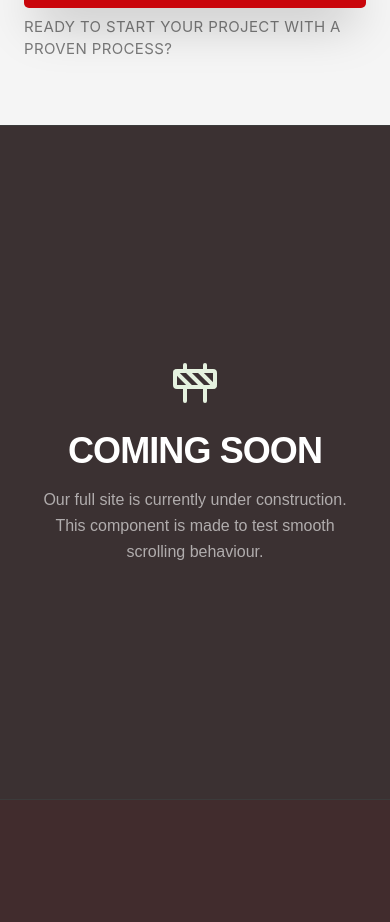
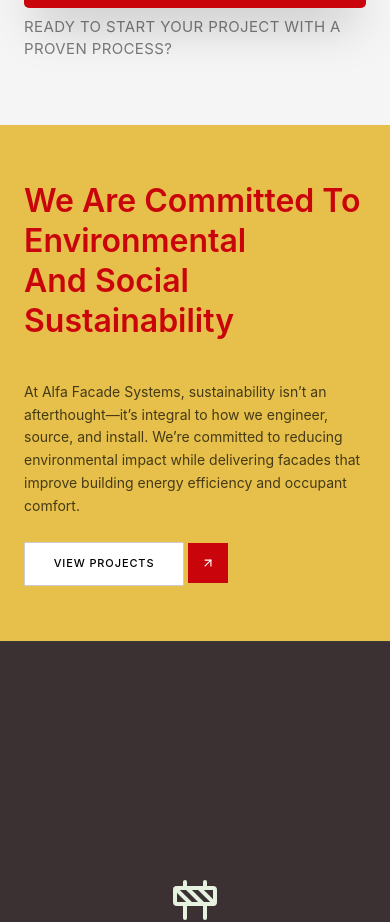
Before and after one commit to x64Mayank/client-site-01, a React (Vite) app: page / in a window 390 px wide. Shown: the part 5620-6542 px from the top of the page. Built offline with nearby package versions, Linux system fonts and the light colour scheme.

Commit message:
feat: add Sustainability section with animated CTA button

```diff
--- a/src/App.jsx
+++ b/src/App.jsx
@@ -11,6 +11,7 @@
 
 import About from './sections/About';
 import HowWeWork from './sections/HowWeWork';
+import Sustainability from './sections/Sustainability';
 
 function App() {
   return (
@@ -22,6 +23,7 @@
           <About />
           <FacadeSection />
           <HowWeWork />
+          <Sustainability />
 
           {/* Site Under Construction Section */}
           <section className="h-[80vh] flex flex-col items-center justify-center bg-brand-dark relative overflow-hidden border-y border-white/5">
--- /dev/null
+++ b/src/sections/Sustainability.jsx
@@ -0,0 +1,71 @@
+import React from "react";
+import { ArrowUpRight } from "lucide-react";
+import { motion } from "framer-motion";
+
+const SustainabilitySection = () => {
+  return (
+    <section className="w-full bg-[#E6C04A] px-6 lg:px-16 py-14 relative">
+
+      {/* CONTENT */}
+      <div className="max-w-[1400px] mx-auto grid grid-cols-1 lg:grid-cols-2 gap-10 items-center">
+
+        {/* LEFT */}
+        <h2 className="text-[#C9050B] text-[32px] lg:text-[48px] font-semibold leading-tight max-w-[600px]">
+          We Are Committed To Environmental
+          <br />
+          And Social Sustainability
+        </h2>
+
+        {/* RIGHT */}
+        <div className="flex flex-col gap-6 max-w-[520px]">
+          <p className="text-[14px] text-black/70 leading-relaxed">
+            At Alfa Facade Systems, sustainability isn’t an afterthought—it’s
+            integral to how we engineer, source, and install. We’re committed
+            to reducing environmental impact while delivering facades that
+            improve building energy efficiency and occupant comfort.
+          </p>
+
+          {/* BUTTON */}
+          <motion.div
+            initial={{ opacity: 0, y: 20 }}
+            whileInView={{ opacity: 1, y: 0 }}
+            viewport={{ once: true }}
+            transition={{ duration: 0.8, ease: "easeOut", delay: 0.2 }}
+            className="flex items-center"
+          >
+            <a href="#projects" className="inline-flex flex-row items-center group">
+
+              {/* Text box */}
+              <div className="relative flex flex-col items-center justify-center w-[160px] md:w-[180px] xl:w-[193px] px-[28px] md:px-[34px] xl:px-[37px]">
+
+                {/* Border + hover fill */}
+                <div className="absolute left-0 top-[0.5px] w-full h-[44px] md:h-[50px] xl:h-[52.5px] bg-white border border-black/20 overflow-hidden group-hover:border-[#C9050B] transition-colors duration-500">
+
+                  {/* Fill animation */}
+                  <div className="absolute inset-0 bg-[#C9050B] transform scale-x-0 group-hover:scale-x-100 origin-left transition-transform duration-500 ease-[cubic-bezier(0.19,1,0.22,1)]" />
+                </div>
+
+                {/* Text */}
+                <span className="relative z-10 text-[11px] md:text-[12px] xl:text-[13px] font-medium uppercase tracking-[0.08em] text-black leading-[44px] md:leading-[50px] xl:leading-[53px] transition-colors duration-500 group-hover:text-white whitespace-nowrap">
+                  VIEW PROJECTS
+                </span>
+              </div>
+
+              {/* Icon */}
+              <div className="pl-[4px] md:pl-[5px] xl:pl-[6px]">
+                <div className="bg-[#C9050B] w-[40px] h-[40px] md:w-[48px] md:h-[48px] xl:w-[55px] xl:h-[55px] flex items-center justify-center">
+                  <ArrowUpRight className="text-white w-[14px] h-[14px] md:w-[17px] md:h-[17px] xl:w-5 xl:h-5 transition-transform duration-500 ease-[cubic-bezier(0.19,1,0.22,1)] group-hover:rotate-45" />
+                </div>
+              </div>
+
+            </a>
+          </motion.div>
+        </div>
+
+      </div>
+
+    </section>
+  );
+};
+
+export default SustainabilitySection;
```
